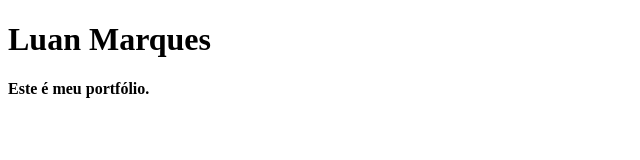
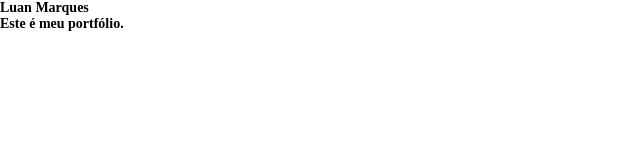
Before and after one commit to LuanIago/gitflowtop, a plain HTML site: page index.html in a window 1280 px wide. Shown: the whole page, without its empty margins (0-640 px from the left). Drawn offline with Linux system fonts and the light colour scheme.

Commit message:
creating styles.css

```diff
--- /dev/null
+++ b/assets/styles.css
@@ -0,0 +1,6 @@
+* {
+    margin: 0px;
+    padding: 0px;
+    list-style: none;
+    font-size: 14px;
+}
--- a/index.html
+++ b/index.html
@@ -4,6 +4,7 @@
     <meta charset="UTF-8">
     <meta name="viewport" content="width=device-width, initial-scale=1.0">
     <title>Portfólio Boladão</title>
+    <link rel="stylesheet" href="./assets/styles.css" type="text/css">
 </head>
 <body>
     <h1>Luan Marques</h1>
```
